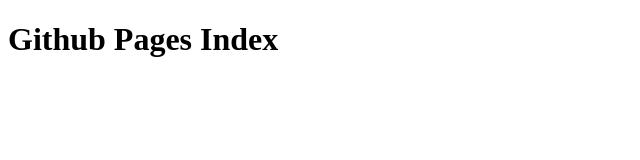
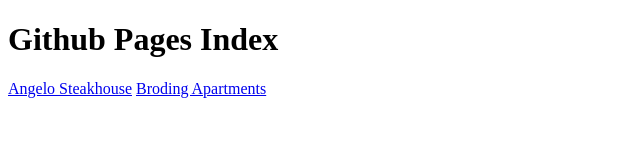
Before and after one commit to dmagee15/dmagee15.github.io, a plain HTML site: page index.html in a window 1280 px wide. Shown: the whole page, without its empty margins (0-640 px from the left). Drawn offline with Linux system fonts and the light colour scheme.

Commit message:
added sites

```diff
--- a/index.html
+++ b/index.html
@@ -9,6 +9,8 @@
   <body>
     <div class="container">
         <h1>Github Pages Index</h1>
+        <a href="./Angelo/index.html">Angelo Steakhouse</a>
+        <a href="./Broding/index.html">Broding Apartments</a>
     </div>
   </body>
 </html>
```
